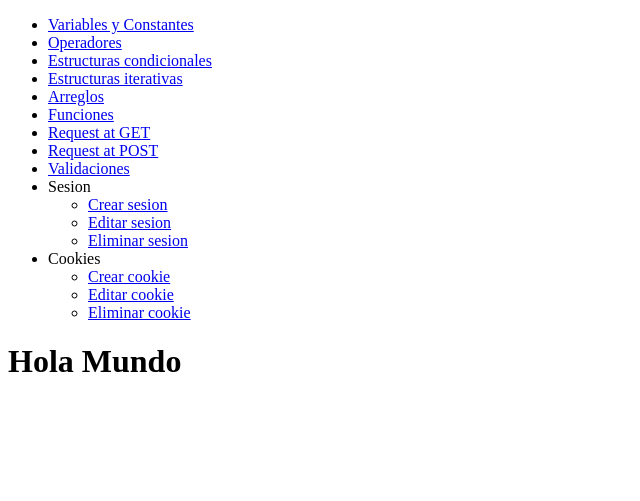
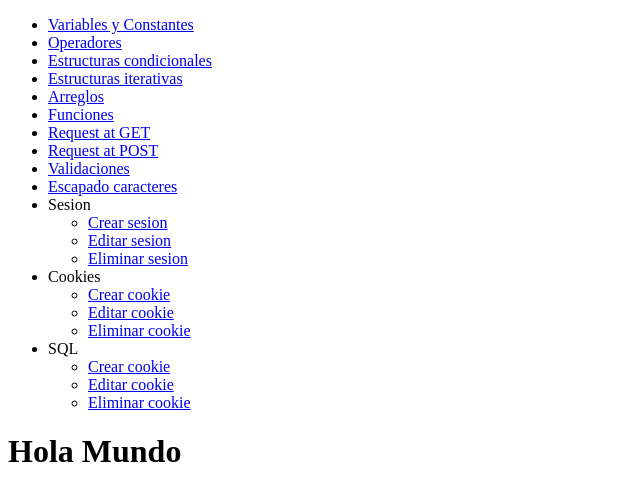
Before and after one commit to rajila/coursephp, a PHP site: page / in a window 1280 px wide. Shown: the top 501 px of the page, without its empty margins (0-640 px from the left). Run offline with PHP 8.4, Linux system fonts and the light colour scheme.

Commit message:
Escapado de caracteres

```diff
--- a/index.php
+++ b/index.php
@@ -37,6 +37,9 @@
                 <a href="validaciones.php">Validaciones</a>
             </li>
             <li>
+                <a href="escapadocaracteres.php">Escapado caracteres</a>
+            </li>
+            <li>
                 Sesion
                 <ul>
                     <li><a href="crearsesion.php">Crear sesion</a></li>
@@ -52,6 +55,14 @@
                     <li><a href="deletecookie.php">Eliminar cookie</a></li>
                 </ul>
             </li>
+            <li>
+                SQL
+                <ul>
+                    <li><a href="crearcookie.php">Crear cookie</a></li>
+                    <li><a href="editcookie.php">Editar cookie</a></li>
+                    <li><a href="deletecookie.php">Eliminar cookie</a></li>
+                </ul>
+            </li>
         </ul>
     </nav>
     <?php
```
Also changed, not shown: escapadocaracteres.php (added, +22 -0 lines).
